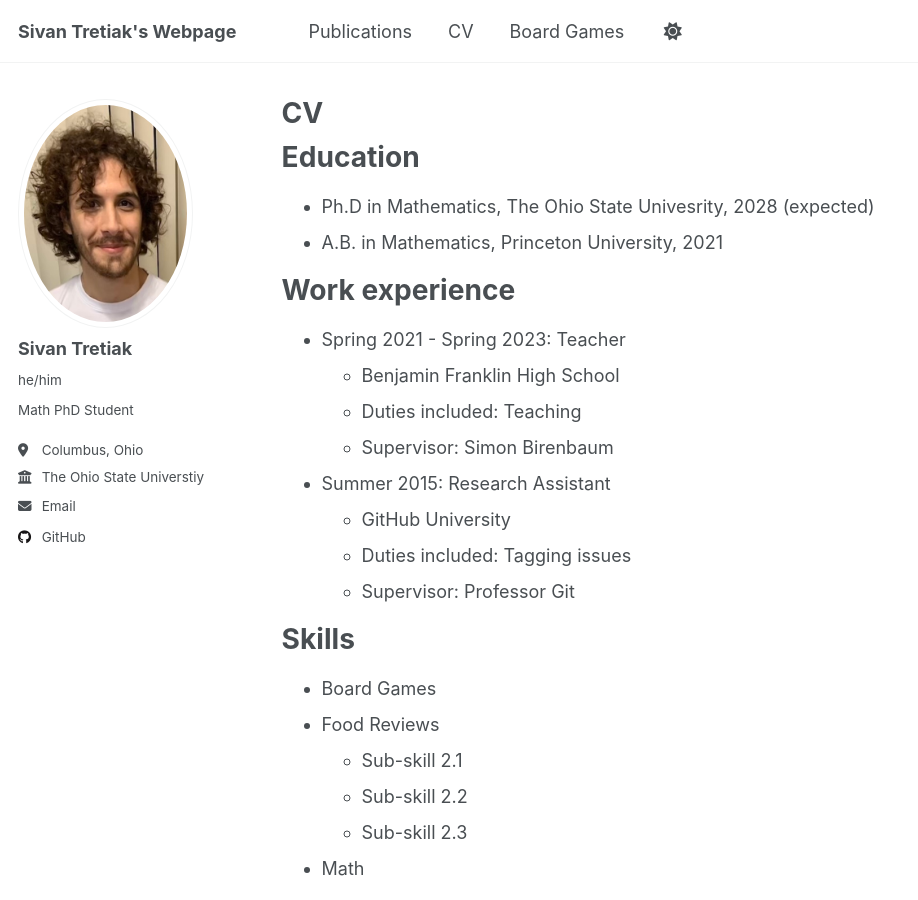
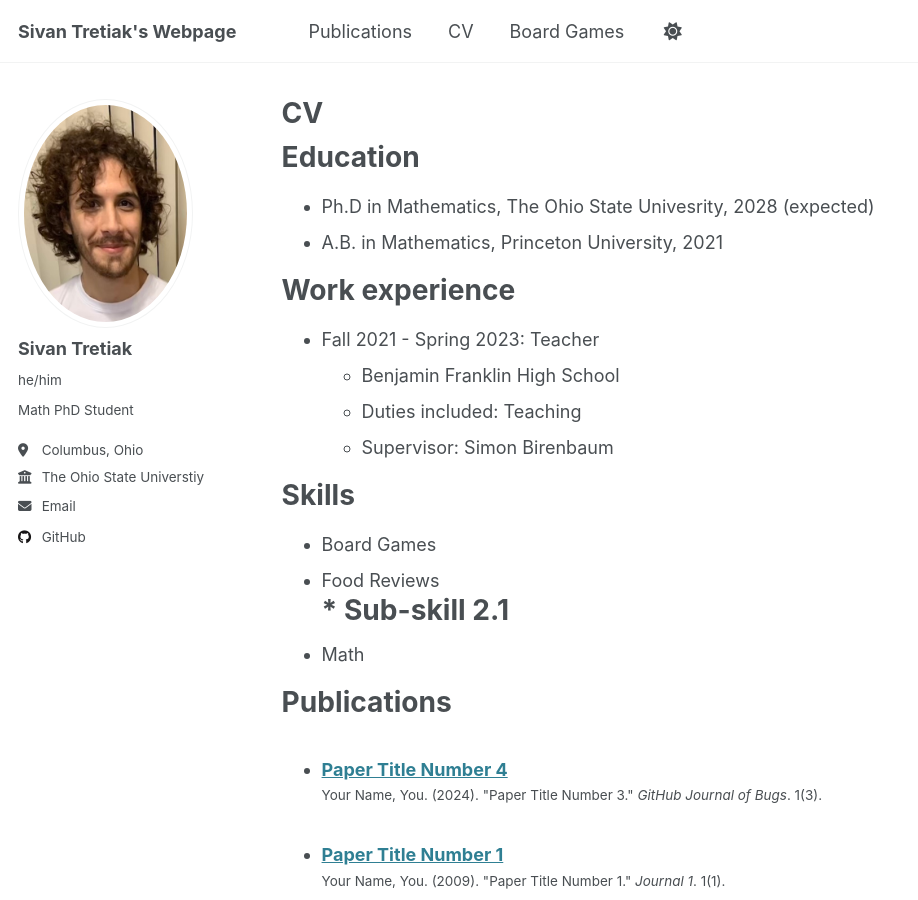
Before and after one commit to sivantretiak/sivantretiak.github.io, a Jekyll site: the page built from _pages/cv.md, in a window 1280 px wide and 900 px high. Shown: the whole window, without its empty margins (0-918 px from the left). Built offline with Jekyll 4.4.1, drawn with Linux system fonts in a browser that asks for light colours.

Commit message:
Update cv.md

```diff
--- a/_pages/cv.md
+++ b/_pages/cv.md
@@ -16,23 +16,16 @@
 
 Work experience
 ======
-* Spring 2021 - Spring 2023: Teacher
+* Fall 2021 - Spring 2023: Teacher
   * Benjamin Franklin High School
   * Duties included: Teaching
   * Supervisor: Simon Birenbaum
-
-* Summer 2015: Research Assistant
-  * GitHub University
-  * Duties included: Tagging issues
-  * Supervisor: Professor Git
 
 Skills
 ======
 * Board Games
 * Food Reviews
-  * Sub-skill 2.1
-  * Sub-skill 2.2
-  * Sub-skill 2.3
+  # * Sub-skill 2.1
 * Math
 
 Publications
```
